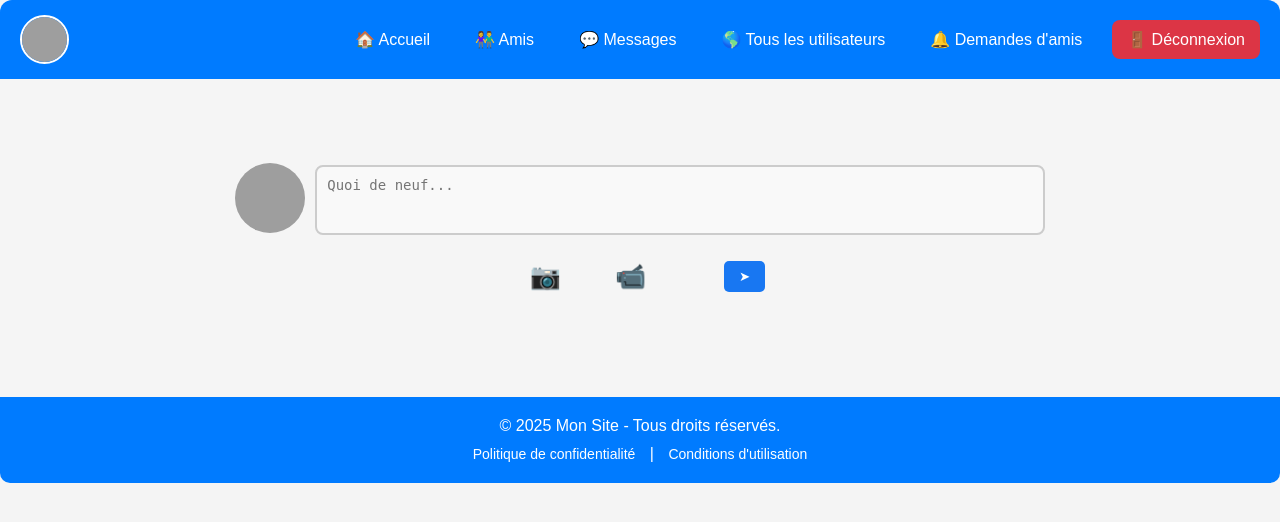
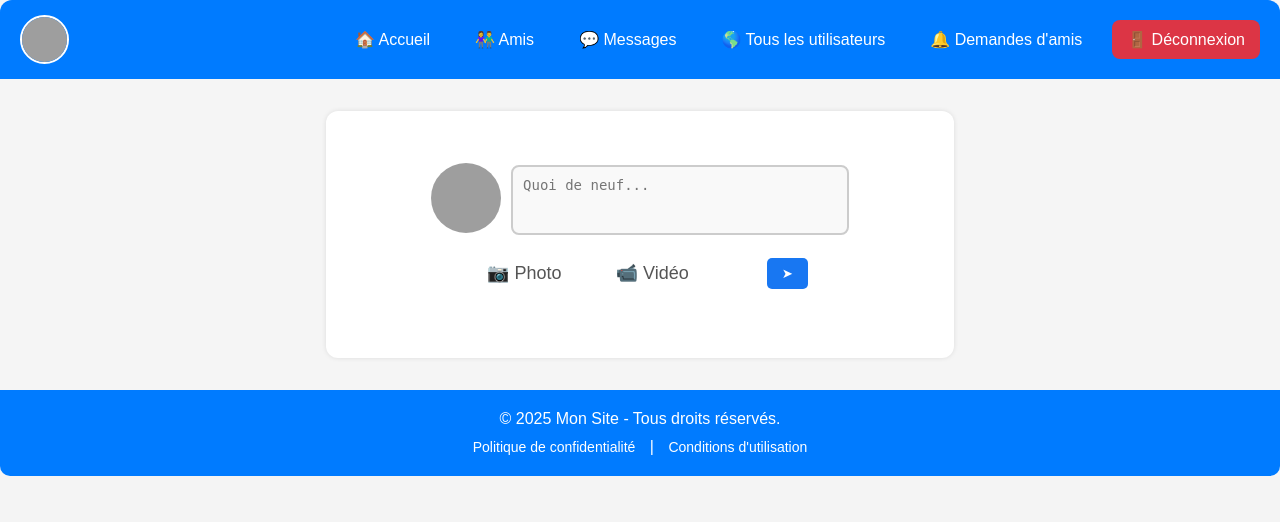
Before and after one commit to Saifeddine-elamri/R-seau-social-php-, a PHP site: page /posts in a window 1280 px wide. Shown: the top 522 px of the page. Run offline with PHP 8.4, Linux system fonts and the light colour scheme; the visitor is signed in with stand-in values (Sample User, id 1); data that the repository does not hold is empty; grey boxes are pictures that could not be loaded.

Commit message:
amelioration de styles

```diff
--- a/views/posts.php
+++ b/views/posts.php
@@ -70,13 +70,13 @@ function timeAgo($timestamp) {
         <div class="file-upload-container">
             <!-- Icône pour l'image -->
             <label for="post_image" class="upload-label" title="Ajouter une image">
-                📷
+                📷 Photo
             </label>
             <input type="file" id="post_image" name="post_image" accept="image/*" class="file-input">
 
             <!-- Icône pour la vidéo -->
             <label for="post_video" class="upload-label" title="Ajouter une vidéo">
-                📹
+                📹 Vidéo
             </label>
             <input type="file" id="post_video" name="post_video" accept="video/*" class="file-input">
 
--- a/views/static/css/profil-style.css
+++ b/views/static/css/profil-style.css
@@ -73,9 +73,12 @@ h2 {
 
 /* Style général pour le formulaire de publication */
 .new-post-form {
-    margin: 2rem 0;
+    width: 44%;
+    margin: 2rem auto;
     padding: 2rem;
     border-radius: 12px;
+    background-color: white;
+    box-shadow: 0 0 5px rgba(0, 0, 0, 0.1);
 }
 
 
@@ -642,11 +645,11 @@ form button:hover {
 
 /* Style du label (bouton pour uploader le fichier) */
 .upload-label {
-    color: white;
+    color: #555;
     padding: 10px 15px;
     border-radius: 5px;
     cursor: pointer;
-    font-size: 25px;
+    font-size: 18px;
     transition: background-color 0.3s ease;
 }
 
```
